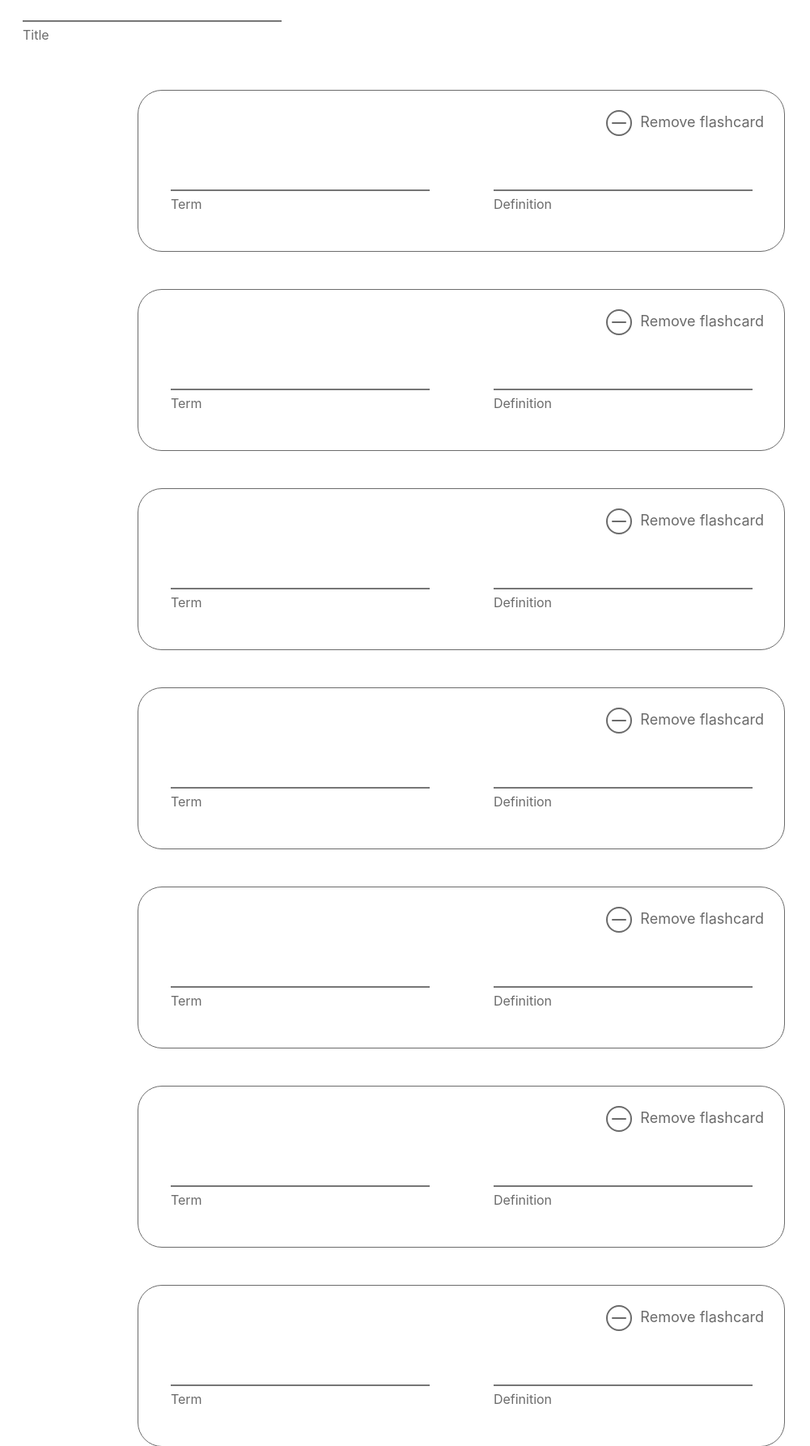
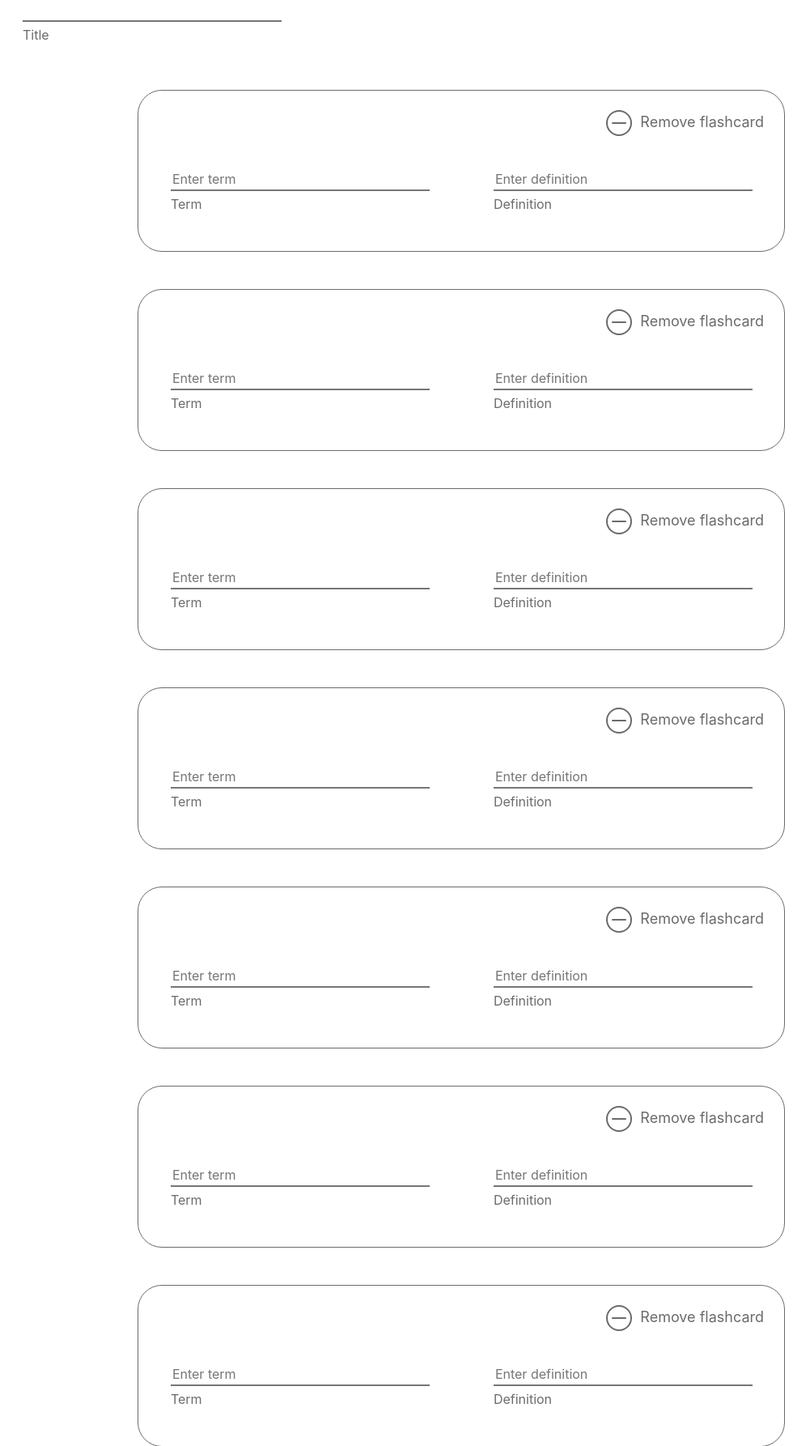
Before and after one commit to maxmastali/FlashStudy, a Flask app: page /make in a window 1280 px wide. Shown: the part 179-1965 px from the top of the page at 81% size, without its empty margins (90-1091 px from the left). Run offline with Flask 2, Linux system fonts and the light colour scheme; a user stored in the database is signed in; some libraries are stand-ins or nearby versions.

Commit message:
Add placeholders for the flashcard inputs in make.html

```diff
--- a/templates/make.html
+++ b/templates/make.html
@@ -40,14 +40,14 @@ Make
                 <!-- term div -->
                 <div class="term">
                     <label class="label">Term
-                        <input autocomplete="off" class="flashcard_input" name="term0"/>
+                        <input autocomplete="off" class="flashcard_input" name="term0" placeholder="Enter term"/>
                     </label>
                 </div>
 
                 <!-- definition div -->
                 <div class="definition">
                     <label class="label">Definition
-                        <input autocomplete="off" class="flashcard_input" name="definition0"/>
+                        <input autocomplete="off" class="flashcard_input" name="definition0" placeholder="Enter definition"/>
                     </label>
                 </div>
             </li>
@@ -64,14 +64,14 @@ Make
                 <!-- term div -->
                 <div class="term">
                     <label class="label">Term
-                        <input autocomplete="off" class="flashcard_input" name="term1"/>
+                        <input autocomplete="off" class="flashcard_input" name="term1" placeholder="Enter term"/>
                     </label>
                 </div>
 
                 <!-- definition div -->
                 <div class="definition">
                     <label class="label">Definition
-                        <input autocomplete="off" class="flashcard_input" name="definition1"/>
+                        <input autocomplete="off" class="flashcard_input" name="definition1" placeholder="Enter definition"/>
                     </label>
                 </div>
              </li>
@@ -88,14 +88,14 @@ Make
                 <!-- term div -->
                 <div class="term">
                     <label class="label">Term
-                        <input autocomplete="off" class="flashcard_input" name="term2"/>
+                        <input autocomplete="off" class="flashcard_input" name="term2" placeholder="Enter term"/>
                     </label>
                 </div>
 
                 <!-- definition div -->
                 <div class="definition">
                     <label class="label">Definition
-                        <input autocomplete="off" class="flashcard_input" name="definition2"/>
+                        <input autocomplete="off" class="flashcard_input" name="definition2" placeholder="Enter definition"/>
                     </label>
                 </div>
              </li>
@@ -112,14 +112,14 @@ Make
                 <!-- term div -->
                 <div class="term">
                     <label class="label">Term
-                        <input autocomplete="off" class="flashcard_input" name="term3"/>
+                        <input autocomplete="off" class="flashcard_input" name="term3" placeholder="Enter term"/>
                     </label>
                 </div>
 
                 <!-- definition div -->
                 <div class="definition">
                     <label class="label">Definition
-                        <input autocomplete="off" class="flashcard_input" name="definition3"/>
+                        <input autocomplete="off" class="flashcard_input" name="definition3" placeholder="Enter definition"/>
                     </label>
                 </div>
              </li>
@@ -136,14 +136,14 @@ Make
                 <!-- term div -->
                 <div class="term">
                     <label class="label">Term
-                        <input autocomplete="off" class="flashcard_input" name="term4"/>
+                        <input autocomplete="off" class="flashcard_input" name="term4" placeholder="Enter term"/>
                     </label>
                 </div>
 
                 <!-- definition div -->
                 <div class="definition">
                     <label class="label">Definition
-                        <input autocomplete="off" class="flashcard_input" name="definition4"/>
+                        <input autocomplete="off" class="flashcard_input" name="definition4" placeholder="Enter definition"/>
                     </label>
                 </div>
              </li>
@@ -160,14 +160,14 @@ Make
                 <!-- term div -->
                 <div class="term">
                     <label class="label">Term
-                        <input autocomplete="off" class="flashcard_input" name="term5"/>
+                        <input autocomplete="off" class="flashcard_input" name="term5" placeholder="Enter term"/>
                     </label>
                 </div>
 
                 <!-- definition div -->
                 <div class="definition">
                     <label class="label">Definition
-                        <input autocomplete="off" class="flashcard_input" name="definition5"/>
+                        <input autocomplete="off" class="flashcard_input" name="definition5" placeholder="Enter definition"/>
                     </label>
                 </div>
              </li>
@@ -184,14 +184,14 @@ Make
                 <!-- term div -->
                 <div class="term">
                     <label class="label">Term
-                        <input autocomplete="off" class="flashcard_input" name="term6"/>
+                        <input autocomplete="off" class="flashcard_input" name="term6" placeholder="Enter term"/>
                     </label>
                 </div>
 
                 <!-- definition div -->
                 <div class="definition">
                     <label class="label">Definition
-                        <input autocomplete="off" class="flashcard_input" name="definition6"/>
+                        <input autocomplete="off" class="flashcard_input" name="definition6" placeholder="Enter definition"/>
                     </label>
                 </div>
              </li>
@@ -208,14 +208,14 @@ Make
                 <!-- term div -->
                 <div class="term">
                     <label class="label">Term
-                        <input autocomplete="off" class="flashcard_input" name="term7"/>
+                        <input autocomplete="off" class="flashcard_input" name="term7" placeholder="Enter term"/>
                     </label>
                 </div>
 
                 <!-- definition div -->
                 <div class="definition">
                     <label class="label">Definition
-                        <input autocomplete="off" class="flashcard_input" name="definition7"/>
+                        <input autocomplete="off" class="flashcard_input" name="definition7" placeholder="Enter definition"/>
                     </label>
                 </div>
              </li>
@@ -232,14 +232,14 @@ Make
                 <!-- term div -->
                 <div class="term">
                     <label class="label">Term
-                        <input autocomplete="off" class="flashcard_input" name="term8"/>
+                        <input autocomplete="off" class="flashcard_input" name="term8" placeholder="Enter term"/>
                     </label>
                 </div>
 
                 <!-- definition div -->
                 <div class="definition">
                     <label class="label">Definition
-                        <input autocomplete="off" class="flashcard_input" name="definition8"/>
+                        <input autocomplete="off" class="flashcard_input" name="definition8" placeholder="Enter definition"/>
                     </label>
                 </div>
              </li>
@@ -256,14 +256,14 @@ Make
                 <!-- term div -->
                 <div class="term">
                     <label class="label">Term
-                        <input autocomplete="off" class="flashcard_input" name="term9"/>
+                        <input autocomplete="off" class="flashcard_input" name="term9" placeholder="Enter term"/>
                     </label>
                 </div>
 
                 <!-- definition div -->
                 <div class="definition">
                     <label class="label">Definition
-                        <input autocomplete="off" class="flashcard_input" name="definition9"/>
+                        <input autocomplete="off" class="flashcard_input" name="definition9" placeholder="Enter definition"/>
                     </label>
                 </div>
              </li>
```
